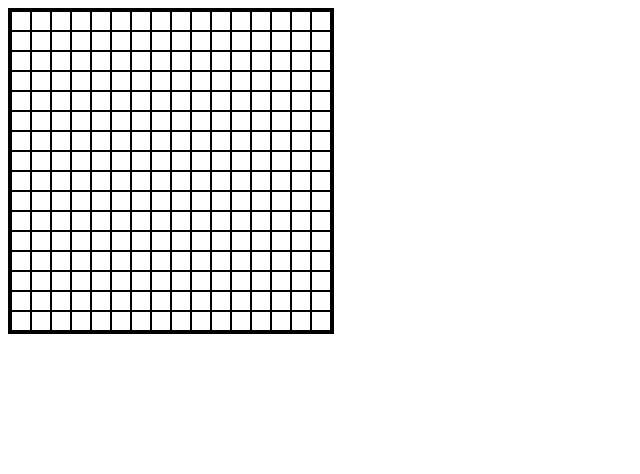
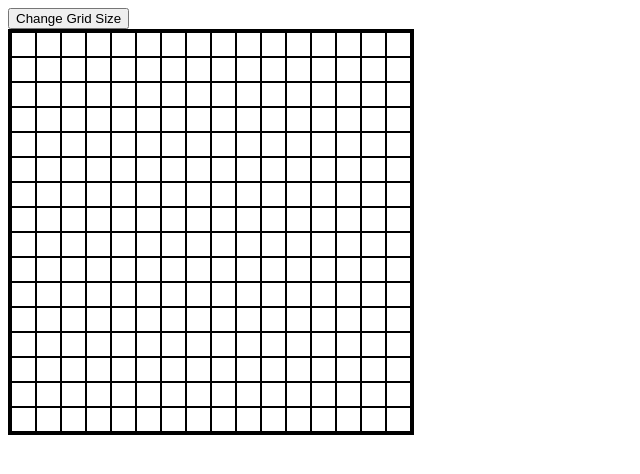
Before and after one commit to jklxco/js2-etch-sketch, a plain HTML site: page index.html in a window 1280 px wide. Shown: the whole page, without its empty margins (0-640 px from the left). Drawn offline with Linux system fonts and the light colour scheme.

Commit message:
Added button to customise grid dimensions

```diff
--- a/index.html
+++ b/index.html
@@ -6,6 +6,7 @@
     <title>Etch-A-Sketch</title>
 </head>
 <body>
+    <button id="btn-change-grid">Change Grid Size</button>
     <div class="container"></div>
     <link rel="stylesheet" href="styles.css">
     <script src="scripts.js" defer></script>
--- a/scripts.js
+++ b/scripts.js
@@ -1,16 +1,20 @@
-function createGameBoard() {
+function createGameBoard(height = 16, width = 16, ) {
     const containerDiv = document.querySelector('.container');
+    containerDiv.replaceChildren()
 
-    for (i = 0; i < 16; i++) {
+    for (i = 0; i < width; i++) {
        let rowDiv = document.createElement('div');
        rowDiv.classList.add('row-div');
-       for (j = 0; j < 16; j++) {
+       for (j = 0; j < height; j++) {
             let cellDiv = document.createElement('div');
             cellDiv.classList.add('cell');
+            cellDiv.style.height = `${400/height}px`
+            cellDiv.style.width = `${400/width}px`
             rowDiv.appendChild(cellDiv)
        }
        containerDiv.appendChild(rowDiv);
     }
+    addEventListener()
 }
 
 function addEventListener(){
@@ -20,5 +24,14 @@ function addEventListener(){
     });
 }
 
+function changeGridSize(){
+    const btnChangeGrid = document.getElementById('btn-change-grid')
+    btnChangeGrid.addEventListener('click', function(){
+        let height = prompt('How Many Squares Tall?')
+        let width = prompt('How Many Squares Wide?')
+        createGameBoard(height, width)
+    })
+}
+
 createGameBoard()
-addEventListener()
+changeGridSize()
--- a/styles.css
+++ b/styles.css
@@ -2,14 +2,16 @@
     box-sizing: border-box;
 }
 div.container {
+    display: flex;
+}
 
-    display: flex
+div.rowDiv {
+    display: flex;
+
 }
 
 div.cell {
     border: 1px solid black;
-    width: 20px;
-    height: 20px;
 }
 
 div.hovered {
```
